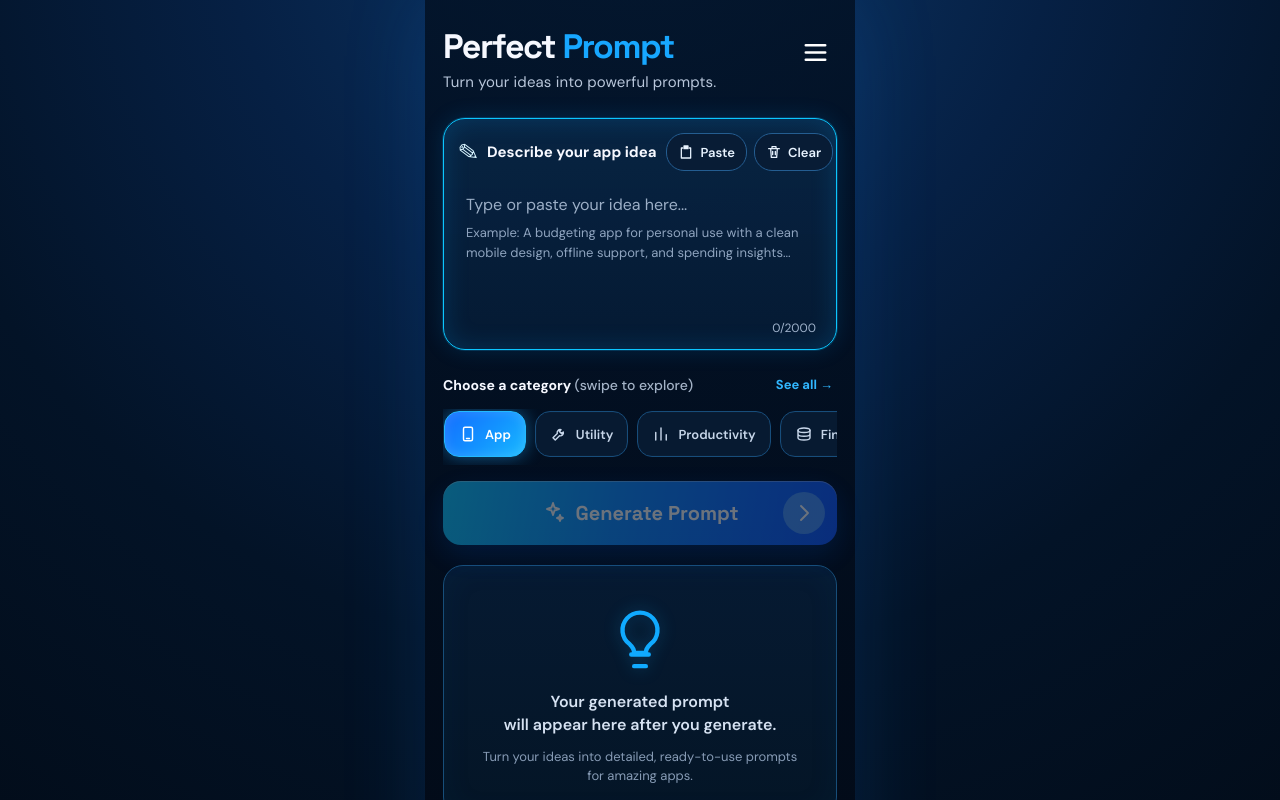
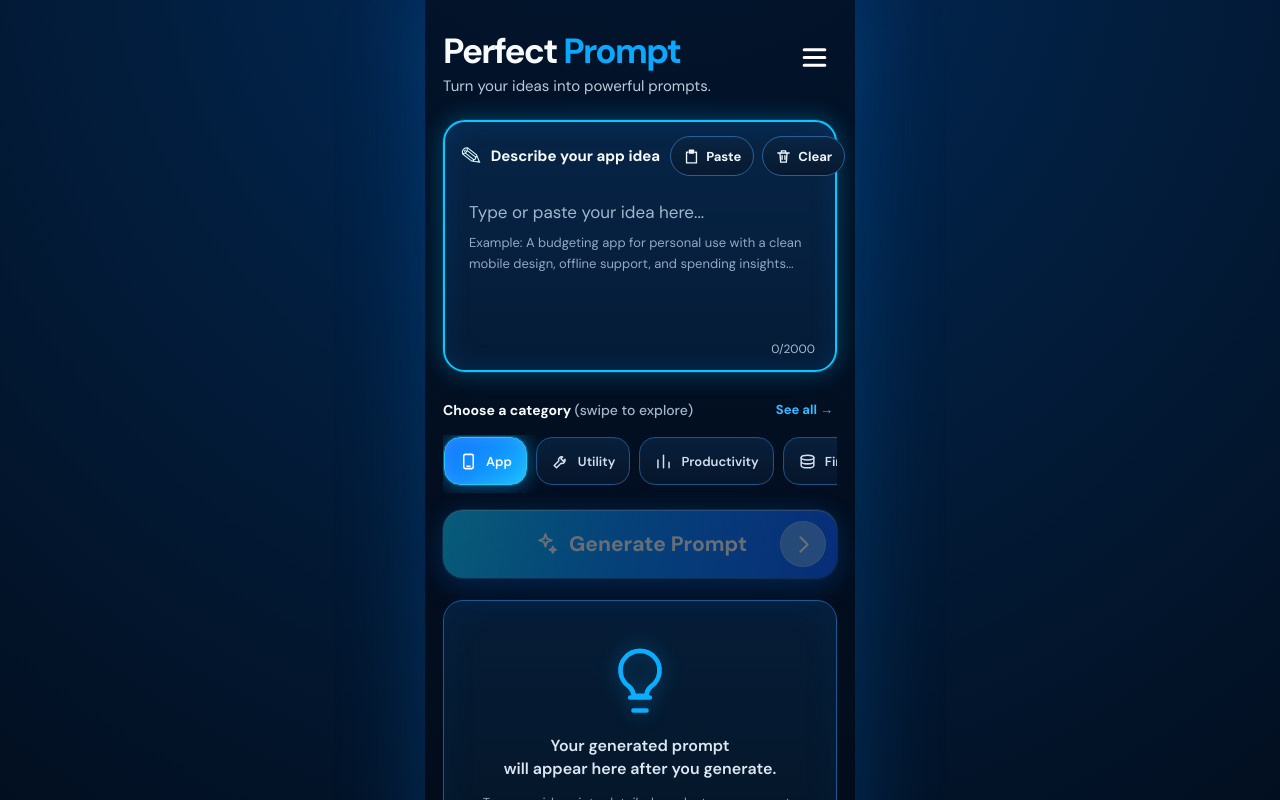
Before and after one commit to locon007-creator/perfect-prompt, a React (Vite) app: page / in a window 1280 px wide. Shown: the top 800 px of the page. Built offline with nearby package versions, Linux system fonts and the light colour scheme.

Commit message:
Refine approved generator visual fidelity

```diff
--- a/src/styles.css
+++ b/src/styles.css
@@ -1,25 +1,33 @@
 @import url('https://fonts.googleapis.com/css2?family=DM+Sans:wght@400;500;600;700&family=Space+Grotesk:wght@600;700&display=swap');
 
-:root{font-family:'DM Sans',sans-serif;color:#f6f8ff;background:#031327;font-synthesis:none}
+:root{font-family:'DM Sans',sans-serif;color:#f7fbff;background:#02142b;font-synthesis:none}
 *{box-sizing:border-box}
-html{background:#031327}
-body{margin:0;min-height:100vh;background:radial-gradient(circle at 50% -10%,#0c3768 0,#062044 34%,#031327 62%,#020b17 100%);color:#f6f8ff}
+html{background:#02142b}
+body{margin:0;min-height:100vh;background:
+radial-gradient(circle at 50% -8%,rgba(0,130,255,.34) 0,rgba(0,93,194,.2) 24%,rgba(2,28,58,.92) 48%,#020b18 100%);color:#f7fbff}
 button,textarea{font:inherit}
 button{cursor:pointer}
-button:disabled{cursor:not-allowed;opacity:.42}
-.app-shell{width:min(100%,430px);min-height:100vh;margin:0 auto;padding:30px 18px 24px;position:relative;background:linear-gradient(180deg,rgba(2,16,34,.82),rgba(2,10,23,.94));box-shadow:0 0 80px rgba(24,135,255,.16)}
-.topbar{display:flex;align-items:flex-start;justify-content:space-between;gap:14px;margin-bottom:26px;position:relative}
-.brand-block h1{font-family:'Space Grotesk',sans-serif;font-size:34px;line-height:1;margin:0;letter-spacing:-1.4px}.brand-block h1 span{color:#17a7ff}.brand-block p{margin:8px 0 0;color:#b8c6da;font-size:15px;letter-spacing:.01em}
-.icon-button{width:44px;height:44px;border:0;background:transparent;color:#fff;display:grid;place-items:center;border-radius:12px}.icon-button:hover{background:#0a2442}.menu-button svg{width:29px;height:29px;stroke-width:2.2}
-.menu-popover{position:absolute;right:0;top:50px;width:150px;padding:8px;background:#071b34;border:1px solid #174d7d;border-radius:14px;box-shadow:0 16px 36px #0008;z-index:5}.menu-popover button{display:block;width:100%;text-align:left;border:0;background:transparent;color:#dbe9fa;padding:10px 11px;border-radius:9px}.menu-popover button:hover{background:#0c2a4c}
-.idea-panel{position:relative;border:1px solid #0bc6ff;border-radius:22px;padding:14px 14px 18px;background:linear-gradient(180deg,rgba(8,37,68,.94),rgba(5,27,52,.96));box-shadow:0 0 0 1px rgba(17,186,255,.18),0 0 26px rgba(0,166,255,.18) inset,0 0 22px rgba(0,147,255,.16)}
-.idea-heading{display:flex;align-items:center;justify-content:space-between;gap:10px;margin-bottom:10px}.idea-title{display:flex;align-items:center;gap:8px;font-size:15px;white-space:nowrap}.pencil{font-size:25px;color:#d8f5ff;transform:rotate(-8deg)}.idea-tools{display:flex;gap:7px}.idea-tools button{height:38px;border-radius:18px;border:1px solid #245d91;background:#081c35;color:#e8f3ff;padding:0 11px;display:flex;align-items:center;gap:6px;font-weight:600;font-size:13px}.idea-tools svg{width:16px;height:16px}
-textarea{width:100%;min-height:150px;resize:none;border:0;outline:none;background:transparent;color:#f6f8ff;padding:12px 8px 58px;font-size:16px;line-height:1.5}textarea::placeholder{color:#9cafc7}.example{position:absolute;left:22px;right:24px;top:104px;margin:0;color:#8fa4bf;font-size:13px;line-height:1.55;pointer-events:none}.counter{position:absolute;right:20px;bottom:13px;color:#9fb2cb;font-size:12px}
-.error{margin:10px 2px 0;padding:10px 12px;border:1px solid #7f3040;border-radius:10px;background:#3a1720;color:#ffc2cd;font-size:13px}
-.category-section{margin:22px 0 16px}.category-label{display:flex;align-items:center;justify-content:space-between;gap:12px;margin-bottom:12px}.category-label strong{font-size:14px}.category-label strong span{font-weight:500;color:#a4b3c7}.category-label button{border:0;background:transparent;color:#31b7ff;font-weight:700;font-size:13px;padding:4px}.category-row{display:flex;gap:9px;overflow-x:auto;padding:2px 1px 8px;scrollbar-width:none}.category-row::-webkit-scrollbar{display:none}.category{flex:0 0 auto;height:46px;border-radius:15px;border:1px solid #174d7b;background:#071a31;color:#c7d6e9;padding:0 14px;display:flex;align-items:center;gap:8px;font-weight:600;font-size:13px;box-shadow:inset 0 0 0 1px rgba(255,255,255,.01)}.category svg{width:18px;height:18px}.category.active{color:#fff;border-color:#22baff;background:linear-gradient(135deg,#136dff,#1394ff 55%,#19b9ff);box-shadow:0 0 18px rgba(31,167,255,.48),inset 0 0 12px rgba(255,255,255,.15)}
-.generate{width:100%;height:64px;border:0;border-radius:18px;background:linear-gradient(100deg,#13c8ff 0%,#158cff 45%,#1459ff 100%);color:#fff;font-family:'Space Grotesk',sans-serif;font-size:20px;font-weight:700;display:flex;align-items:center;justify-content:center;position:relative;box-shadow:0 10px 28px rgba(0,102,255,.32),inset 0 1px 0 rgba(255,255,255,.3)}.generate:not(:disabled):hover{filter:brightness(1.06)}.generate-label{display:flex;align-items:center;gap:10px}.generate-label svg{width:24px;height:24px}.generate-arrow{position:absolute;right:12px;width:42px;height:42px;border-radius:50%;background:rgba(141,211,255,.45);display:grid;place-items:center}.generate-arrow svg{width:24px;height:24px}
-.output-panel{margin-top:20px;min-height:250px;border:1px solid #174e79;border-radius:20px;background:linear-gradient(180deg,#061a32,#041526);display:flex;align-items:center;justify-content:center;overflow:hidden;box-shadow:inset 0 0 30px rgba(11,85,147,.08)}.empty-state{text-align:center;padding:30px 20px;color:#aebfd3}.bulb{width:82px;height:82px;margin:0 auto 12px;display:grid;place-items:center;color:#10aaff}.bulb svg{width:70px;height:70px;stroke-width:1.5;filter:drop-shadow(0 0 8px rgba(13,171,255,.3))}.empty-state h2{margin:0;color:#d6e2f2;font-size:16px;line-height:1.45;font-weight:600}.empty-state p{margin:12px 0 0;color:#879bb5;font-size:13px;line-height:1.45}.has-output{display:block;min-height:250px}.output-panel pre{margin:0;padding:18px;white-space:pre-wrap;overflow:auto;max-height:430px;color:#dce8f6;font:13px/1.55 'DM Sans',sans-serif}
-.output-actions{display:grid;grid-template-columns:1fr .9fr .88fr;gap:10px;margin-top:14px}.output-actions button{min-width:0;height:54px;border-radius:15px;border:1px solid;display:flex;align-items:center;justify-content:center;gap:7px;color:#eef6ff;font-weight:700;font-size:12px}.output-actions svg{width:19px;height:19px}.copy-action{background:#08285a;border-color:#0d63c7!important}.save-action{background:#073f35;border-color:#088769!important}.save-action.saved{background:#0a5a49}.clear-action{background:#531024;border-color:#922341!important}.output-actions button:not(:disabled):hover{filter:brightness(1.12)}
-footer{text-align:center;color:#8fa0b8;font-size:12px;font-weight:600;letter-spacing:.02em;margin-top:18px}
-@media(max-width:390px){.app-shell{padding-left:14px;padding-right:14px}.brand-block h1{font-size:31px}.idea-heading{align-items:flex-start}.idea-title{font-size:14px}.idea-tools{gap:5px}.idea-tools button{padding:0 9px}.category{padding:0 12px}.output-actions{gap:7px}.output-actions button{font-size:11px}.example{font-size:12px}.generate{font-size:19px}}
+button:disabled{cursor:not-allowed;opacity:.4}
+
+.app-shell{width:min(100%,430px);min-height:100vh;margin:0 auto;padding:34px 18px 24px;position:relative;background:linear-gradient(180deg,rgba(2,17,37,.9),rgba(2,11,25,.98));box-shadow:0 0 85px rgba(0,140,255,.24)}
+.topbar{display:flex;align-items:flex-start;justify-content:space-between;gap:16px;margin-bottom:24px;position:relative}
+.brand-block h1{font-family:'DM Sans',sans-serif;font-size:35px;line-height:.98;margin:0;letter-spacing:-1.7px;font-weight:700}.brand-block h1 span{color:#0aa9ff}.brand-block p{margin:9px 0 0;color:#bcc9da;font-size:15px;line-height:1.25}
+.icon-button{width:46px;height:46px;border:0;background:transparent;color:#fff;display:grid;place-items:center;border-radius:12px;padding:0}.icon-button:hover{background:#092745}.menu-button svg{width:31px;height:31px;stroke-width:2.35}
+.menu-popover{position:absolute;right:0;top:52px;width:154px;padding:8px;background:#061c37;border:1px solid #1c5b8f;border-radius:14px;box-shadow:0 18px 42px rgba(0,0,0,.62);z-index:5}.menu-popover button{display:block;width:100%;text-align:left;border:0;background:transparent;color:#dcecff;padding:10px 11px;border-radius:9px}.menu-popover button:hover{background:#0a2d52}
+
+.idea-panel{position:relative;border:2px solid #09c7ff;border-radius:22px;padding:14px 15px 18px;background:linear-gradient(180deg,rgba(7,38,72,.96),rgba(5,28,55,.98));box-shadow:0 0 0 1px rgba(0,193,255,.14),0 0 24px rgba(0,190,255,.32),inset 0 0 28px rgba(0,138,255,.13)}
+.idea-heading{display:flex;align-items:center;justify-content:space-between;gap:10px;margin-bottom:8px}.idea-title{display:flex;align-items:center;gap:8px;font-size:15px;white-space:nowrap}.idea-title strong{font-weight:700}.pencil{font-size:27px;color:#d9f6ff;transform:rotate(-7deg);line-height:1}.idea-tools{display:flex;gap:8px}.idea-tools button{height:40px;border-radius:20px;border:1px solid #285f96;background:linear-gradient(180deg,#0a2442,#07192f);color:#eef7ff;padding:0 12px;display:flex;align-items:center;gap:6px;font-weight:700;font-size:13px;box-shadow:inset 0 1px 0 rgba(255,255,255,.03)}.idea-tools svg{width:17px;height:17px}
+textarea{width:100%;min-height:168px;resize:none;border:0;outline:none;background:transparent;color:#f7fbff;padding:16px 9px 62px;font-size:17px;line-height:1.52}textarea::placeholder{color:#a3b5cd}.example{position:absolute;left:24px;right:25px;top:111px;margin:0;color:#93a8c2;font-size:13px;line-height:1.6;pointer-events:none}.counter{position:absolute;right:20px;bottom:13px;color:#a8bad0;font-size:12px}
+.error{margin:10px 2px 0;padding:10px 12px;border:1px solid #873347;border-radius:10px;background:#3a1720;color:#ffc7d1;font-size:13px}
+
+.category-section{margin:25px 0 17px}.category-label{display:flex;align-items:center;justify-content:space-between;gap:12px;margin-bottom:13px}.category-label strong{font-size:14px}.category-label strong span{font-weight:500;color:#a6b6cb}.category-label button{border:0;background:transparent;color:#33bcff;font-weight:700;font-size:13px;padding:4px}.category-row{display:flex;gap:9px;overflow-x:auto;padding:2px 1px 8px;scrollbar-width:none}.category-row::-webkit-scrollbar{display:none}.category{flex:0 0 auto;height:48px;border-radius:16px;border:1px solid #19538a;background:linear-gradient(180deg,#081f3b,#06162b);color:#d2deec;padding:0 14px;display:flex;align-items:center;gap:8px;font-weight:600;font-size:13px;box-shadow:inset 0 0 0 1px rgba(255,255,255,.015)}.category svg{width:19px;height:19px}.category.active{color:#fff;border-color:#24c8ff;background:linear-gradient(135deg,#1578ff 0%,#118fff 48%,#14bbff 100%);box-shadow:0 0 0 1px rgba(76,215,255,.22),0 0 20px rgba(0,173,255,.6),inset 0 0 14px rgba(255,255,255,.12)}
+
+.generate{width:100%;height:68px;border:0;border-radius:20px;background:linear-gradient(100deg,#12cfff 0%,#0a93ff 42%,#125dff 100%);color:#fff;font-family:'DM Sans',sans-serif;font-size:21px;font-weight:700;display:flex;align-items:center;justify-content:center;position:relative;box-shadow:0 0 0 1px rgba(102,225,255,.28),0 11px 30px rgba(0,106,255,.4),0 0 24px rgba(0,173,255,.26),inset 0 1px 0 rgba(255,255,255,.38)}.generate:not(:disabled):hover{filter:brightness(1.05)}.generate-label{display:flex;align-items:center;gap:11px}.generate-label svg{width:25px;height:25px}.generate-arrow{position:absolute;right:11px;width:46px;height:46px;border-radius:50%;background:rgba(159,221,255,.52);display:grid;place-items:center;box-shadow:inset 0 0 0 1px rgba(255,255,255,.2)}.generate-arrow svg{width:25px;height:25px}
+
+.output-panel{margin-top:22px;min-height:255px;border:1px solid #1b5a8f;border-radius:20px;background:linear-gradient(180deg,#061d38,#041526);display:flex;align-items:center;justify-content:center;overflow:hidden;box-shadow:inset 0 0 34px rgba(8,93,161,.1),0 0 0 1px rgba(0,123,255,.04)}.empty-state{text-align:center;padding:31px 20px;color:#b8c8da}.bulb{width:92px;height:92px;margin:0 auto 10px;display:grid;place-items:center;color:#0baeff}.bulb svg{width:78px;height:78px;stroke-width:1.45;filter:drop-shadow(0 0 10px rgba(13,171,255,.42))}.empty-state h2{margin:0;color:#dce7f4;font-size:16px;line-height:1.45;font-weight:600}.empty-state p{margin:13px 0 0;color:#8da1ba;font-size:13px;line-height:1.48}.has-output{display:block;min-height:255px}.output-panel pre{margin:0;padding:20px;white-space:pre-wrap;overflow:auto;max-height:430px;color:#dce8f6;font:13px/1.58 'DM Sans',sans-serif}
+
+.output-actions{display:grid;grid-template-columns:1.05fr .95fr .95fr;gap:10px;margin-top:15px}.output-actions button{min-width:0;height:56px;border-radius:16px;border:1px solid;display:flex;align-items:center;justify-content:center;gap:8px;color:#eef7ff;font-weight:700;font-size:12px;box-shadow:inset 0 1px 0 rgba(255,255,255,.03)}.output-actions svg{width:20px;height:20px}.copy-action{background:linear-gradient(180deg,#0a2f69,#07244f);border-color:#0f6fe0!important}.save-action{background:linear-gradient(180deg,#07503f,#07382f);border-color:#07936e!important}.save-action.saved{background:#0b614e}.clear-action{background:linear-gradient(180deg,#64152f,#4b1024);border-color:#a42e50!important}.output-actions button:not(:disabled):hover{filter:brightness(1.1)}
+footer{text-align:center;color:#91a2b9;font-size:12px;font-weight:600;letter-spacing:.02em;margin-top:19px}
+
+@media(max-width:390px){.app-shell{padding-left:14px;padding-right:14px}.brand-block h1{font-size:32px}.idea-heading{align-items:flex-start}.idea-title{font-size:14px}.idea-tools{gap:5px}.idea-tools button{padding:0 9px}.category{padding:0 12px}.output-actions{gap:7px}.output-actions button{font-size:11px}.example{font-size:12px}.generate{font-size:20px}}
 @media(prefers-reduced-motion:no-preference){.generate,.category,.output-actions button,.idea-tools button{transition:filter .18s ease,transform .18s ease,box-shadow .18s ease}.generate:not(:disabled):active,.output-actions button:not(:disabled):active{transform:translateY(1px)}}
```
